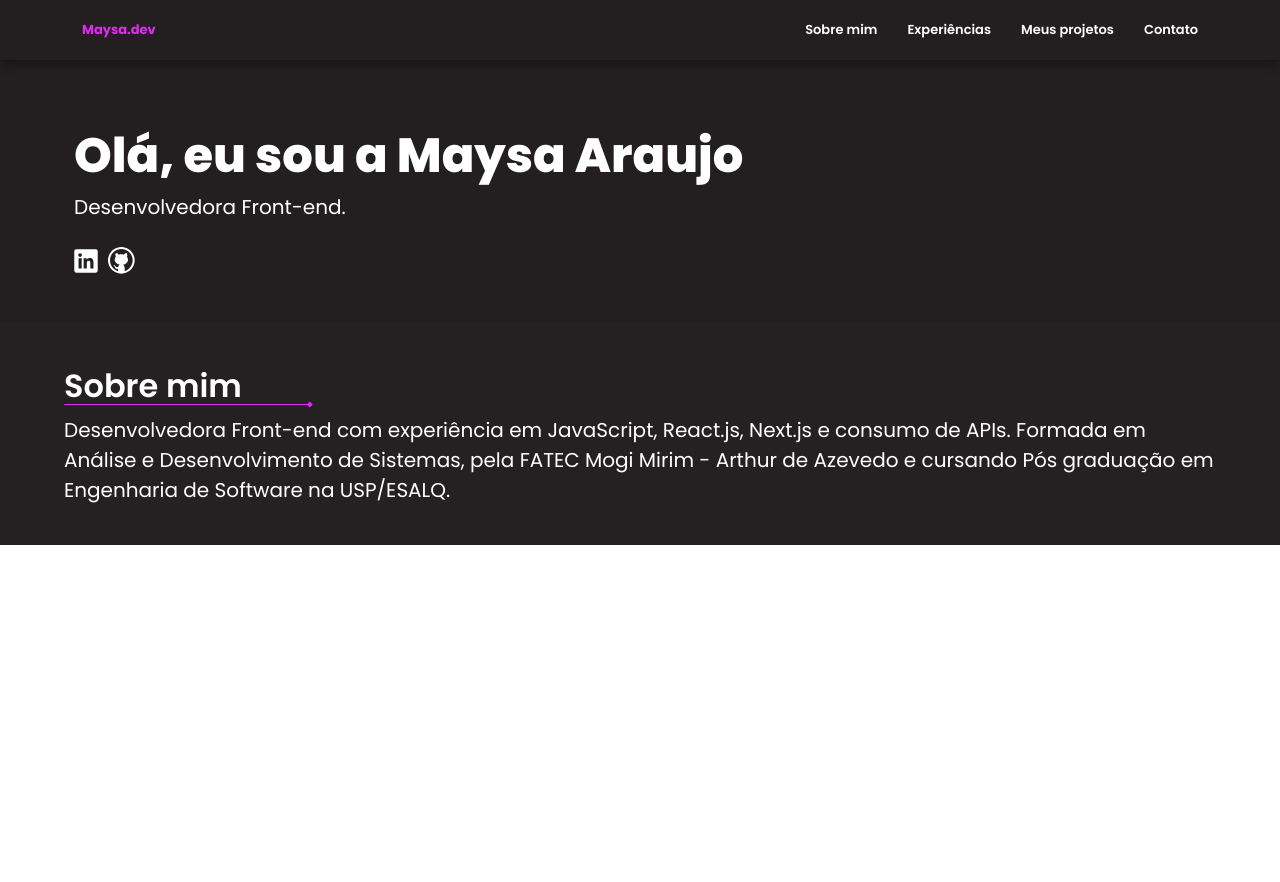
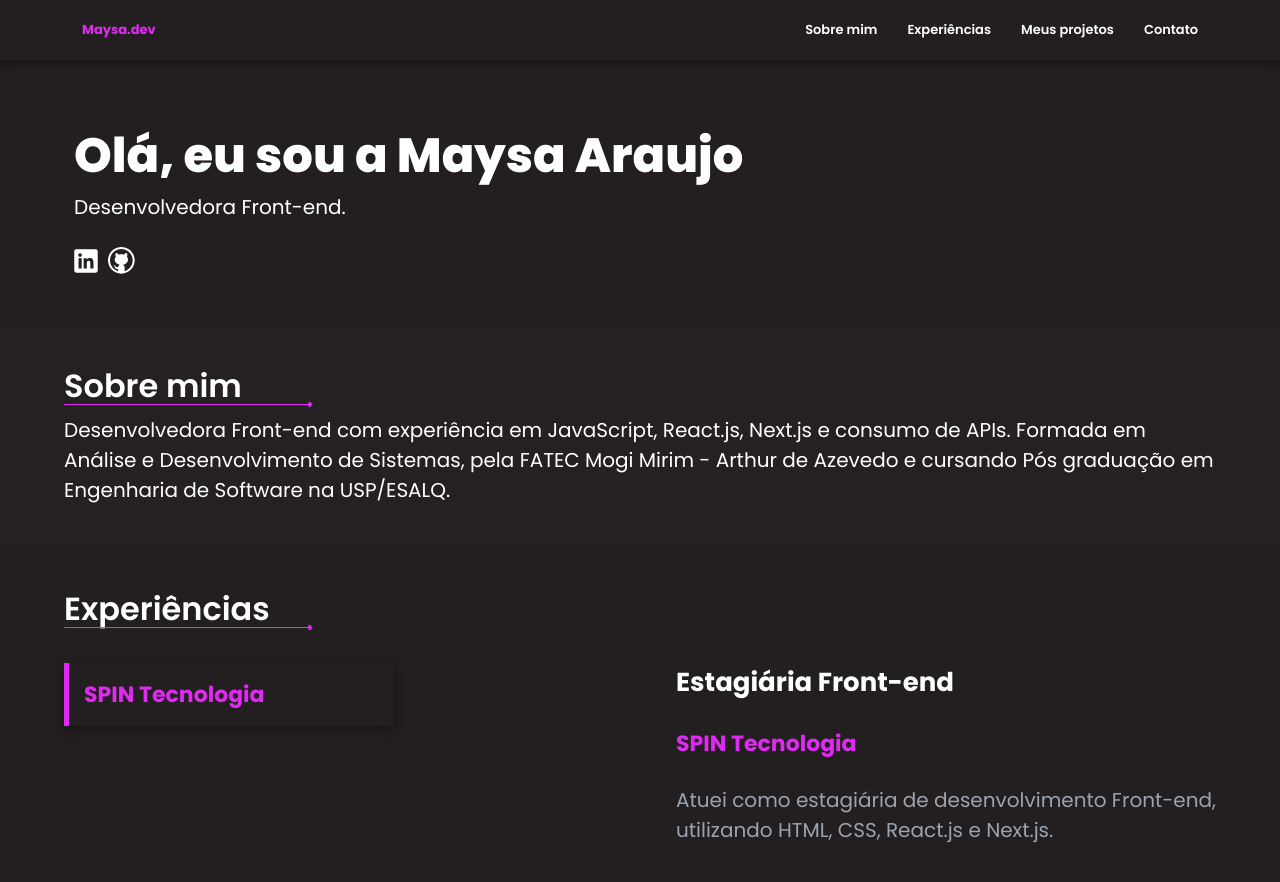
Before and after one commit to maysaraujo/portfolio, a React (Vite) app: page / in a window 1280 px wide. Shown: the top 882 px of the page. Before the commit the page ends 800 px from the top, so only its background shows below. Built offline with nearby package versions, Linux system fonts and the light colour scheme.

Commit message:
feat: adding experience component

```diff
--- a/src/App.jsx
+++ b/src/App.jsx
@@ -1,6 +1,7 @@
 import './App.css';
 import About from './components/About/About';
 import Apresentation from './components/Apresentation/Apresentation';
+import Experience from './components/Experience/Experience';
 import Header from './components/Header/Header';
 
 function App() {
@@ -9,6 +10,7 @@ function App() {
       <Header />
       <Apresentation />
       <About />
+      <Experience />
     </div>
   );
 }
--- /dev/null
+++ b/src/components/Experience/Experience.jsx
@@ -0,0 +1,39 @@
+import styles from './Experience.module.css';
+
+const Experience = () => {
+  return (
+    <section className={styles.experienceSection}>
+      <div className='container'>
+        <h2>Experiências</h2>
+        <div className='svgLine'>
+          <svg
+            width='249'
+            height='7'
+            viewBox='0 0 249 7'
+            xmlns='http://www.w3.org/2000/svg'
+          >
+            <path
+              d='M0.728027 3H0.228027V4H0.728027V3ZM248.665 3.5L245.778 0.613249L242.891 3.5L245.778 6.38675L248.665 3.5ZM0.728027 4H245.778V3H0.728027V4Z'
+              fill='#DF2BF1'
+            />
+          </svg>
+        </div>
+        <div className={styles.experienceContainer}>
+          <div className={styles.cardContainer}>
+            <h3>SPIN Tecnologia</h3>
+          </div>
+          <div className={styles.textContainer}>
+            <h3>Estagiária Front-end</h3>
+            <h4>SPIN Tecnologia</h4>
+            <p>
+              Atuei como estagiária de desenvolvimento Front-end, utilizando
+              HTML, CSS, React.js e Next.js.
+            </p>
+          </div>
+        </div>
+      </div>
+    </section>
+  );
+};
+
+export default Experience;
--- /dev/null
+++ b/src/components/Experience/Experience.module.css
@@ -0,0 +1,46 @@
+section.experienceSection {
+  background-color: var(--black-200);
+  padding: 40px 0;
+}
+
+section .experienceContainer {
+  display: flex;
+  align-items: start;
+  justify-content: space-between;
+  margin-top: 25px;
+}
+
+section .experienceContainer .cardContainer {
+  box-shadow: 0 4px 10px 0 rgba(0, 0, 0, 0.4);
+  position: relative;
+  padding: 15px;
+  min-width: 330px;
+  border-left: 5px solid var(--magenta);
+}
+
+section .experienceContainer .cardContainer h3 {
+  font-size: 22px;
+  color: var(--magenta);
+}
+
+section .experienceContainer .textContainer {
+  display: flex;
+  flex-direction: column;
+  gap: 25px;
+}
+
+section .experienceContainer .textContainer h3 {
+  font-size: 26px;
+  color: var(--white);
+}
+
+section .experienceContainer .textContainer h4 {
+  font-size: 22px;
+  color: var(--magenta);
+}
+
+section .experienceContainer .textContainer p {
+  font-size: 20px;
+  color: var(--gray);
+  max-width: 540px;
+}
```
